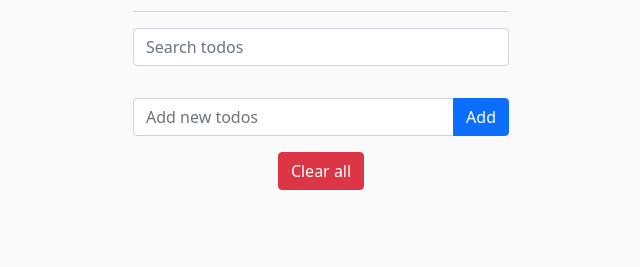
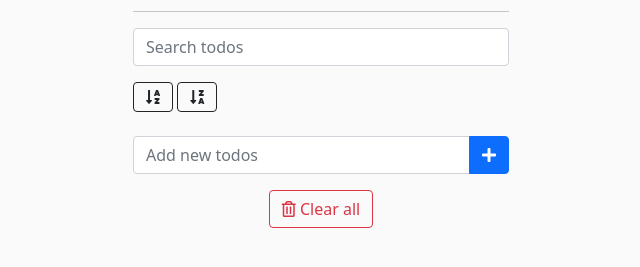
Before and after one commit to behruzusmonov94/focus-todo, a plain HTML site: page index.html in a window 1280 px wide. Shown: the part 53-320 px from the top of the page, without its empty margins (319-959 px from the left). Drawn offline with nearby package versions, Linux system fonts and the light colour scheme.

Commit message:
sort qilish qushiladi

```diff
--- a/app.js
+++ b/app.js
@@ -63,12 +63,13 @@ todos.addEventListener('click', (e)=>{
     if(e.target.classList.contains('check')){
         e.target.setAttribute('checked', 'checked')
         e.target.parentElement.parentElement.classList.toggle('checked-item')
+
     }
 
 })
 
 
-//generate with localStorage
+//generate from localStorage
 //add todo
 const generateTodoLocalStorage = (name,hours,minutes,dataKey) => {
     //get time
@@ -83,6 +84,7 @@ const generateTodoLocalStorage = (name,hours,minutes,dataKey) => {
         <input class="form-check-input me-1 check" type="checkbox" value="">
         <p class="mx-2">${name}</p>
         <p class="fst-italic date">${hours}:${minutes}</p>
+
     </div>
     <button class="delete btn btn-sm text-danger fas fa-trash-alt" data-bs-toggle="modal" data-bs-target="#deleteTodos"></button>
     </label>
@@ -147,3 +149,14 @@ search.addEventListener('keyup', (e) => {
 })
 
 searchForm.addEventListener('submit', e => e.preventDefault())
+
+
+//sort item
+
+const sortA = document.getElementById('sortA')
+const sortZ = document.getElementById('sortZ')
+
+
+sortA.addEventListener('click', (e)=>{
+    const todosList = Array.from(todos.children)
+})
--- a/index.html
+++ b/index.html
@@ -15,9 +15,9 @@
 
 <body>
 
-    <div class="container text-primary">
+    <div class="container">
         <header>
-            <h1 class="text-center">Focus todos</h1>
+            <h1 class="text-center text-primary">Focus todos</h1>
         </header>
         <hr>
         <div class="mb-3">
@@ -25,17 +25,23 @@
                 <input type="text" class="form-control" placeholder="Search todos">
             </form>
         </div>
+        <div class="my-2">
+            <button class="btn btn-outline-dark" id="sortA"><i class="fas fa-sort-alpha-down"></i></button>
+            <button class="btn btn-outline-dark" id="sortZ"><i class="fas fa-sort-alpha-down-alt"></i></button>
+        </div>
         <div class="todos list-group">
 
         </div>
+
+
         <form id="add-form">
             <div class="input-group mt-3">
                 <input type="text" class="form-control" name="name" placeholder="Add new todos" required>
-                <button class="btn btn-primary" type="submit" id="add-button">Add</button>
+                <button class="btn btn-primary" type="submit" id="add-button"><i class="fas fa-plus"></i></button>
             </div>
         </form>
         <div class="container text-center">
-            <button class="btn btn-danger" id="clearAll" data-bs-toggle="modal" data-bs-target="#deleteTodos">Clear all</button>
+            <button class="btn btn-outline-danger" id="clearAll" data-bs-toggle="modal" data-bs-target="#deleteTodos"><i class="far fa-trash-alt"></i> Clear all</button>
         </div>
     </div>
 
```
